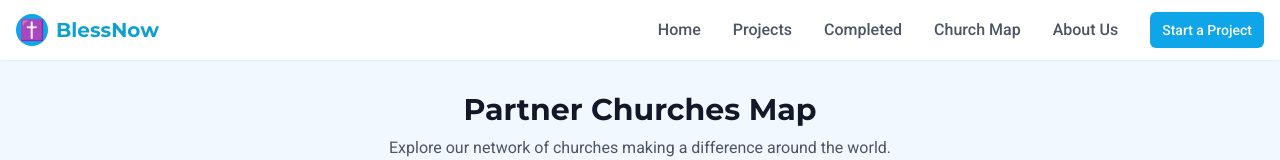
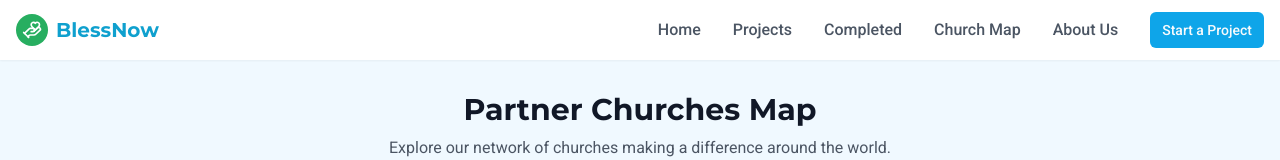
Before and after one commit to bouriad/bless-now, a React (Vite) app: page /map in a window 1280 px wide. Shown: the top 160 px of the page. Built offline with nearby package versions, Linux system fonts and the light colour scheme.

Commit message:
Refactor: Replace logo with giving icon
Replaced the existing logo (✝️) in the Navbar with a new icon representing giving.

```diff
--- a/src/components/Navbar.tsx
+++ b/src/components/Navbar.tsx
@@ -1,7 +1,7 @@
 
 import React, { useState } from 'react';
 import { Button } from '@/components/ui/button';
-import { Search } from 'lucide-react';
+import { HandHeart } from 'lucide-react';
 import { Link } from 'react-router-dom';
 
 const Navbar: React.FC = () => {
@@ -12,8 +12,8 @@ const Navbar: React.FC = () => {
       <div className="container mx-auto px-4 py-3 flex items-center justify-between">
         <div className="flex items-center">
           <Link to="/" className="flex items-center space-x-2">
-            <div className="w-8 h-8 rounded-full bg-sky-500 flex items-center justify-center">
-              <span className="text-white font-semibold text-xl">✝️</span>
+            <div className="w-8 h-8 rounded-full bg-faith-green-500 flex items-center justify-center">
+              <HandHeart size={20} className="text-white" />
             </div>
             <span className="text-xl font-montserrat font-bold text-sky-900">BlessNow</span>
           </Link>
```
